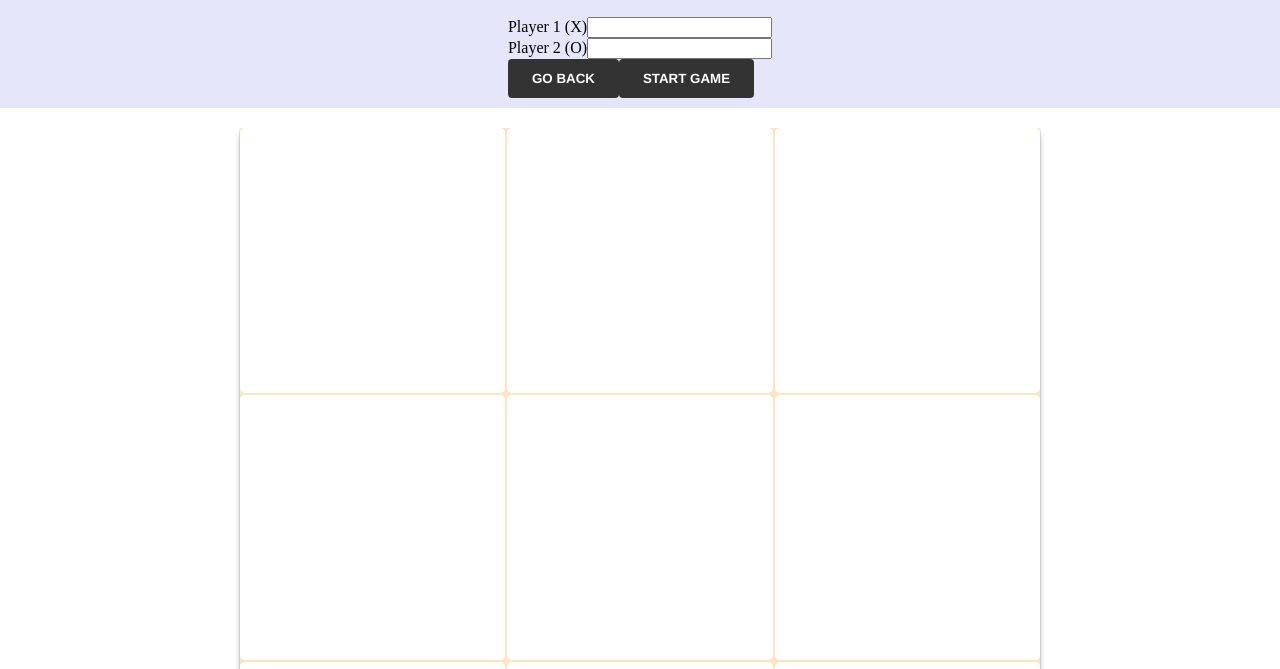
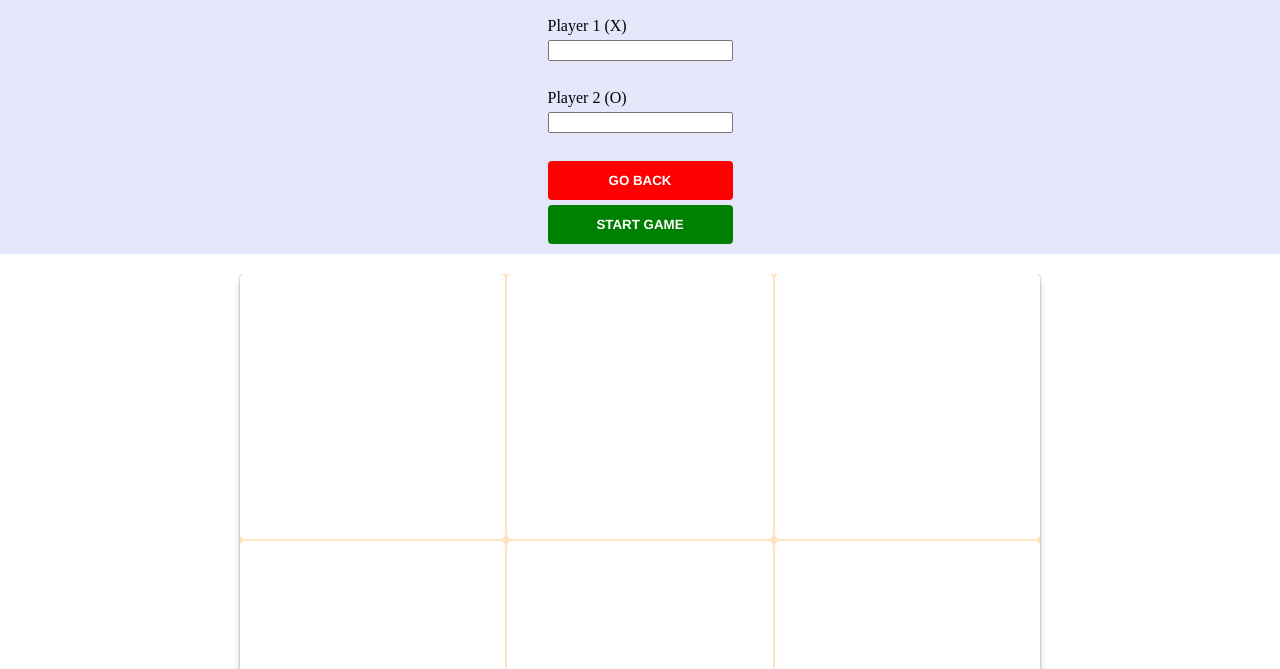
Before and after one commit to darizae/tic-tac-toe, a website: page index.html in a window 1280 px wide. Both pictures are taken after a click on the button "AGAINST ANOTHER PLAYER". Shown: the part 131-800 px from the top of the page. Drawn offline with Linux system fonts and the light colour scheme.

Commit message:
Add styling and form control to form

```diff
--- a/public/index.js
+++ b/public/index.js
@@ -28,6 +28,7 @@ function replaceConfigChoice() {
   const player1Label = document.createElement('label');
   player1Label.innerText = 'Player 1 (X)';
   const player1Input = document.createElement('input');
+  player1Input.required = true;
   player1Input.type = 'text';
   player1Input.name = 'player1';
 
@@ -35,20 +36,24 @@ function replaceConfigChoice() {
   const player2Label = document.createElement('label');
   player2Label.innerText = 'Player 2 (O)';
   const player2Input = document.createElement('input');
+  player2Input.required = true;
   player2Input.type = 'text';
   player2Input.name = 'player2';
 
   // Create the 'Go Back' button
   const goBackButton = document.createElement('button');
+  goBackButton.setAttribute('id', 'go-back');
   goBackButton.innerText = 'Go Back';
   goBackButton.addEventListener('click', () => {
     // Remove the form and add the buttons back
     configChoiceDiv.removeChild(form);
+    changeTitle(defaultTitle);
     addConfigChoiceButtons();
   });
 
   // Create the 'Start Game' button
   const startGameButton = document.createElement('button');
+  startGameButton.setAttribute('id', 'start-game');
   startGameButton.type = 'submit';
   startGameButton.innerText = 'Start Game';
 
--- a/public/style.css
+++ b/public/style.css
@@ -22,10 +22,10 @@
     transition: all 0.2s ease-in-out;
   }
 
-  button:hover {
-    background-color: #555;
-    cursor: pointer;
-  }
+button:hover {
+  background-color: #555;
+  cursor: pointer;
+}
 
 .flex-centered {
     display: flex;
@@ -81,3 +81,27 @@
     border: none;
     padding: 0;
 }
+
+#config-form {
+  display: grid;
+  grid-template-columns: 1fr;
+  grid-template-rows: auto auto auto auto;
+  gap: 5px;
+}
+
+
+#go-back {
+  background-color: red;
+}
+
+#go-back:hover {
+  background-color: maroon;
+}
+
+#start-game {
+  background-color: green;
+}
+
+#start-game:hover {
+  background-color: darkgreen;
+}
```
